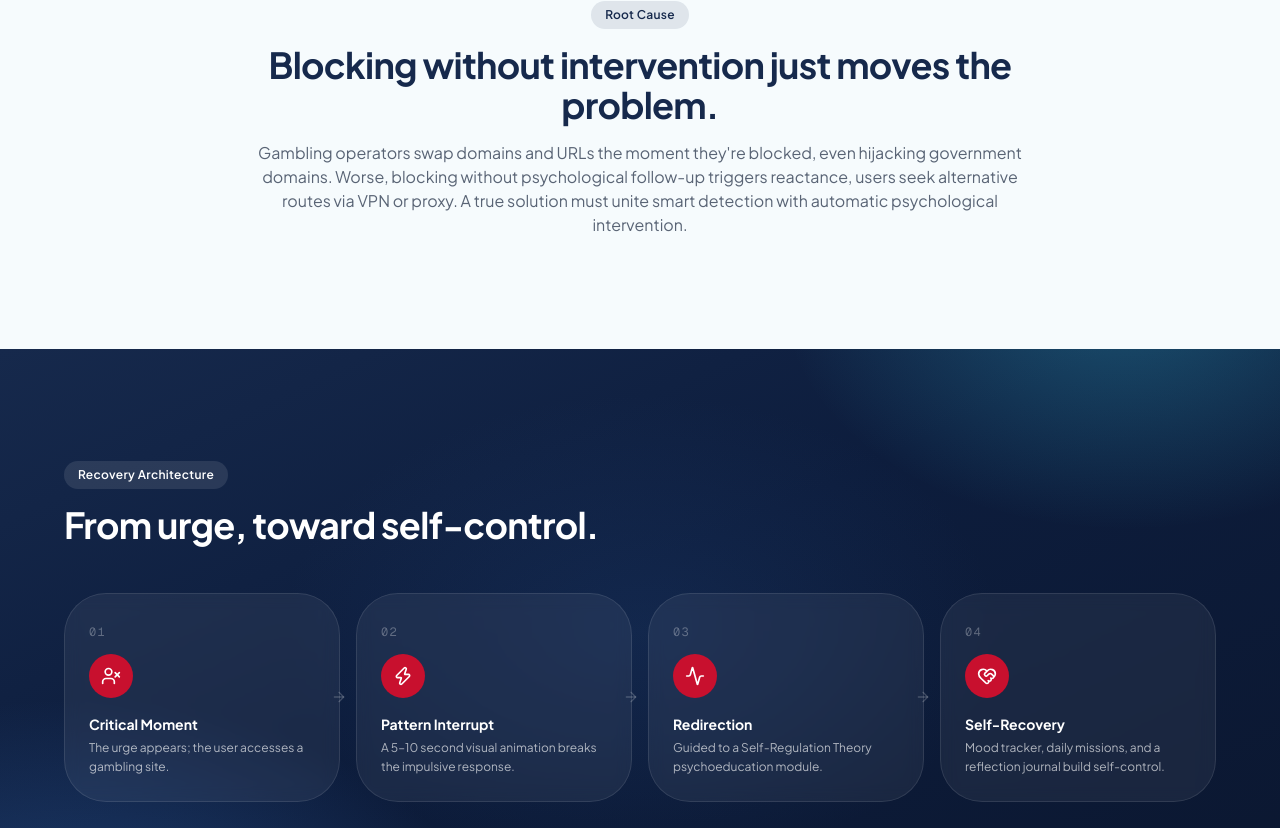
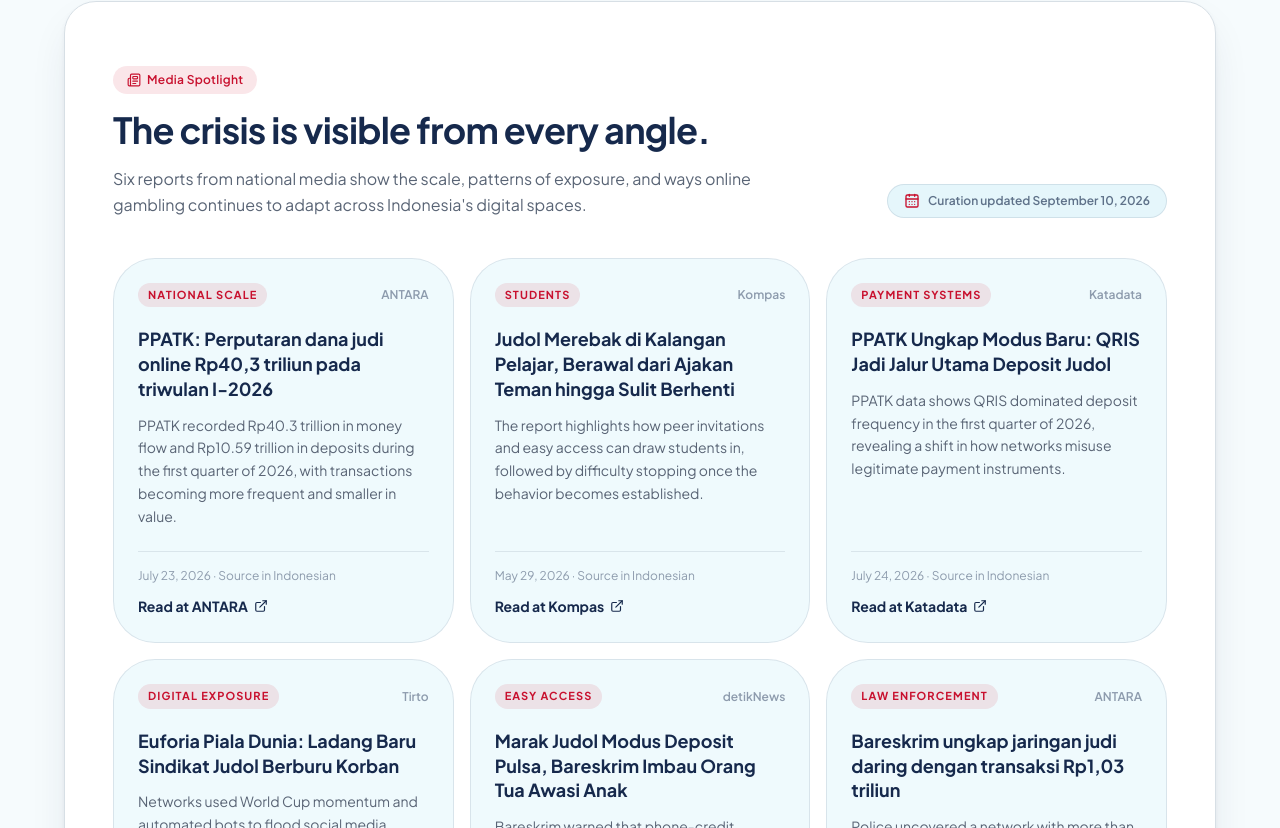
Before and after one commit to Gamblock-AI/Gamblock-AI-Website, a Next.js app: page /en/dampak in a window 1280 px wide. Shown: the part 1452-2280 px from the top of the page. Built offline with nearby package versions, Linux system fonts and the light colour scheme; no server answers.

Commit message:
feat(dampak): add minimal nav and media coverage

```diff
--- a/app/[locale]/(landing)/dampak/DampakContent.tsx
+++ b/app/[locale]/(landing)/dampak/DampakContent.tsx
@@ -1,7 +1,19 @@
 'use client';
 
 import { Link } from '@/i18n/routing';
-import { ArrowRight, TrendingUp, Users, UserX, ShieldX, Zap, Activity, HeartHandshake } from 'lucide-react';
+import {
+  Activity,
+  ArrowRight,
+  CalendarDays,
+  ExternalLink,
+  HeartHandshake,
+  Newspaper,
+  ShieldX,
+  TrendingUp,
+  Users,
+  UserX,
+  Zap,
+} from 'lucide-react';
 import { useLocale, useTranslations } from 'next-intl';
 import { Button } from '@/components/ui/button';
 import { Section } from '@/components/ui/section';
@@ -15,10 +27,80 @@ import { FixedBackground } from '@/components/landing/FixedBackground';
 import { SiteFooter } from '@/components/landing/SiteFooter';
 import { ROUTES } from '@/routes';
 
+const NEWS_UPDATED_AT = '2026-09-10';
+
+const NEWS_DATE_FORMATTERS = {
+  en: new Intl.DateTimeFormat('en-US', {
+    day: 'numeric',
+    month: 'long',
+    year: 'numeric',
+    timeZone: 'UTC',
+  }),
+  id: new Intl.DateTimeFormat('id-ID', {
+    day: 'numeric',
+    month: 'long',
+    year: 'numeric',
+    timeZone: 'UTC',
+  }),
+} as const;
+
+const NEWS_ITEMS = [
+  {
+    source: 'ANTARA',
+    publishedAt: '2026-07-23',
+    topicKey: 'newsTopicScale',
+    summaryKey: 'news1Summary',
+    title: 'PPATK: Perputaran dana judi online Rp40,3 triliun pada triwulan I-2026',
+    href: 'https://www.antaranews.com/berita/5663168/ppatk-perputaran-dana-judi-online-rp403-triliun-pada-triwulan-i-2026',
+  },
+  {
+    source: 'Kompas',
+    publishedAt: '2026-05-29',
+    topicKey: 'newsTopicYouth',
+    summaryKey: 'news2Summary',
+    title: 'Judol Merebak di Kalangan Pelajar, Berawal dari Ajakan Teman hingga Sulit Berhenti',
+    href: 'https://amp.kompas.com/tren/read/2026/05/29/130000465/judol-merebak-di-kalangan-pelajar-berawal-dari-ajakan-teman-hingga-sulit',
+  },
+  {
+    source: 'Katadata',
+    publishedAt: '2026-07-24',
+    topicKey: 'newsTopicPayment',
+    summaryKey: 'news3Summary',
+    title: 'PPATK Ungkap Modus Baru: QRIS Jadi Jalur Utama Deposit Judol',
+    href: 'https://katadata.co.id/digital/teknologi/6a62ec8989a99/ppatk-ungkap-modus-baru-qris-jadi-jalur-utama-deposit-judol',
+  },
+  {
+    source: 'Tirto',
+    publishedAt: '2026-07-03',
+    topicKey: 'newsTopicExposure',
+    summaryKey: 'news4Summary',
+    title: 'Euforia Piala Dunia: Ladang Baru Sindikat Judol Berburu Korban',
+    href: 'https://tirto.id/euforia-piala-dunia-ladang-baru-sindikat-judol-berburu-korban-hy7t',
+  },
+  {
+    source: 'detikNews',
+    publishedAt: '2026-08-14',
+    topicKey: 'newsTopicAccess',
+    summaryKey: 'news5Summary',
+    title: 'Marak Judol Modus Deposit Pulsa, Bareskrim Imbau Orang Tua Awasi Anak',
+    href: 'https://news.detik.com/berita/d-8619345/marak-judol-modus-deposit-pulsa-bareskrim-imbau-orang-tua-awasi-anak',
+  },
+  {
+    source: 'ANTARA',
+    publishedAt: '2026-09-03',
+    topicKey: 'newsTopicEnforcement',
+    summaryKey: 'news6Summary',
+    title: 'Bareskrim ungkap jaringan judi daring dengan transaksi Rp1,03 triliun',
+    href: 'https://www.antaranews.com/berita/5724419/bareskrim-ungkap-jaringan-judi-daring-dengan-transaksi-rp103-triliun',
+  },
+] as const;
+
 export function DampakContent() {
   const t = useTranslations('DampakContent');
   const locale = useLocale();
-  const formatLocale = locale === 'en' ? 'en-US' : 'id-ID';
+  const isEnglish = locale === 'en';
+  const formatLocale = isEnglish ? 'en-US' : 'id-ID';
+  const newsDateFormatter = NEWS_DATE_FORMATTERS[isEnglish ? 'en' : 'id'];
 
   const crisis = [
     { icon: TrendingUp, value: 286.84, prefix: 'Rp', suffix: t('crisis1Suffix'), decimals: 2, label: t('crisis1'), src: 'PPATK, 2026' },
@@ -42,7 +124,7 @@ export function DampakContent() {
     <div className="relative text-foreground">
       <SkipLink />
       <FixedBackground />
-      <MarketingNav />
+      <MarketingNav minimal />
       <main id="main-content">
 
       {/* HERO */}
@@ -102,6 +184,77 @@ export function DampakContent() {
             ))}
           </div>
         </div>
+      </Section>
+
+      {/* MEDIA COVERAGE */}
+      <Section tone="plain" panel>
+        <div className="flex flex-col gap-6 md:flex-row md:items-end md:justify-between">
+          <Reveal className="max-w-2xl">
+            <Pill variant="accent" className="mb-4">
+              <Newspaper className="size-3.5" aria-hidden="true" />
+              {t('newsKicker')}
+            </Pill>
+            <h2 className="text-heading text-3xl text-navy md:text-4xl">{t('newsTitle')}</h2>
+            <p className="mt-4 text-base leading-relaxed text-muted-foreground">
+              {t('newsBody')}
+            </p>
+          </Reveal>
+
+          <Reveal className="shrink-0">
+            <div className="inline-flex items-center gap-2 rounded-full border border-navy/10 bg-sky-light/40 px-4 py-2 text-xs font-semibold text-navy/65">
+              <CalendarDays className="size-4 text-crimson" aria-hidden="true" />
+              {t('newsUpdated', {
+                date: newsDateFormatter.format(new Date(`${NEWS_UPDATED_AT}T00:00:00Z`)),
+              })}
+            </div>
+          </Reveal>
+        </div>
+
+        <ul className="mt-10 grid gap-4 md:grid-cols-2 lg:grid-cols-3">
+          {NEWS_ITEMS.map((item, index) => {
+            const readLabel = t('newsReadAt', { source: item.source });
+
+            return (
+              <li key={item.href}>
+                <Reveal className="h-full" delay={(index % 3) * 0.06}>
+                  <a
+                    href={item.href}
+                    hrefLang="id"
+                    target="_blank"
+                    rel="noreferrer noopener"
+                    aria-label={`${readLabel}: ${item.title}`}
+                    className="group flex h-full flex-col rounded-3xl border border-navy/10 bg-sky-light/25 p-6 outline-none transition-[transform,border-color,box-shadow] duration-200 hover:-translate-y-1 hover:border-navy/20 hover:shadow-soft focus-visible:ring-2 focus-visible:ring-crimson/50 focus-visible:ring-offset-2 motion-reduce:transform-none"
+                  >
+                    <div className="flex flex-wrap items-center justify-between gap-2">
+                      <span className="text-label rounded-full bg-crimson/10 px-2.5 py-1 text-crimson">
+                        {t(item.topicKey)}
+                      </span>
+                      <span className="text-xs font-semibold text-navy/45">{item.source}</span>
+                    </div>
+
+                    <h3 lang="id" className="mt-5 text-lg font-bold leading-snug text-navy">
+                      {item.title}
+                    </h3>
+                    <p className="mt-3 flex-1 text-sm leading-relaxed text-muted-foreground">
+                      {t(item.summaryKey)}
+                    </p>
+
+                    <div className="mt-6 border-t border-navy/10 pt-4">
+                      <p className="text-xs text-navy/45">
+                        {newsDateFormatter.format(new Date(`${item.publishedAt}T00:00:00Z`))}
+                        {isEnglish ? ` · ${t('newsSourceLanguage')}` : ''}
+                      </p>
+                      <span className="mt-3 inline-flex items-center gap-1.5 text-sm font-bold text-navy transition-colors group-hover:text-crimson">
+                        {readLabel}
+                        <ExternalLink className="size-3.5" aria-hidden="true" />
+                      </span>
+                    </div>
+                  </a>
+                </Reveal>
+              </li>
+            );
+          })}
+        </ul>
       </Section>
 
       {/* WHY BLOCKING ALONE FAILS */}
--- a/messages/en/marketing.json
+++ b/messages/en/marketing.json
@@ -199,6 +199,24 @@
     "demo2Label": "Players aged 21–30",
     "demo2Suffix": "k",
     "demo2Note": "Students & early-career group",
+    "newsKicker": "Media Spotlight",
+    "newsTitle": "The crisis is visible from every angle.",
+    "newsBody": "Six reports from national media show the scale, patterns of exposure, and ways online gambling continues to adapt across Indonesia's digital spaces.",
+    "newsUpdated": "Curation updated {date}",
+    "newsSourceLanguage": "Source in Indonesian",
+    "newsReadAt": "Read at {source}",
+    "newsTopicScale": "National Scale",
+    "newsTopicYouth": "Students",
+    "newsTopicPayment": "Payment Systems",
+    "newsTopicExposure": "Digital Exposure",
+    "newsTopicAccess": "Easy Access",
+    "newsTopicEnforcement": "Law Enforcement",
+    "news1Summary": "PPATK recorded Rp40.3 trillion in money flow and Rp10.59 trillion in deposits during the first quarter of 2026, with transactions becoming more frequent and smaller in value.",
+    "news2Summary": "The report highlights how peer invitations and easy access can draw students in, followed by difficulty stopping once the behavior becomes established.",
+    "news3Summary": "PPATK data shows QRIS dominated deposit frequency in the first quarter of 2026, revealing a shift in how networks misuse legitimate payment instruments.",
+    "news4Summary": "Networks used World Cup momentum and automated bots to flood social media comments with online gambling promotions and links.",
+    "news5Summary": "Bareskrim warned that phone-credit deposits broaden access and urged parents to take a more active role in supervising children's digital activity.",
+    "news6Summary": "Police uncovered a network with more than Rp1 trillion in transactions, illustrating the scale of the operation and the money flows involved.",
     "whyKicker": "Root Cause",
     "whyTitle": "Blocking without intervention just moves the problem.",
     "whyBody": "Gambling operators swap domains and URLs the moment they're blocked, even hijacking government domains. Worse, blocking without psychological follow-up triggers reactance, users seek alternative routes via VPN or proxy. A true solution must unite smart detection with automatic psychological intervention.",
--- a/messages/id/marketing.json
+++ b/messages/id/marketing.json
@@ -199,6 +199,24 @@
     "demo2Label": "Pemain usia 21–30 tahun",
     "demo2Suffix": " Rb",
     "demo2Note": "Kelompok mahasiswa & awal karier",
+    "newsKicker": "Sorotan Media",
+    "newsTitle": "Krisis ini terlihat dari banyak sisi.",
+    "newsBody": "Enam liputan dari media nasional memperlihatkan skala, pola paparan, dan cara judi online terus beradaptasi di ruang digital Indonesia.",
+    "newsUpdated": "Kurasi diperbarui {date}",
+    "newsSourceLanguage": "Sumber berbahasa Indonesia",
+    "newsReadAt": "Baca di {source}",
+    "newsTopicScale": "Skala Nasional",
+    "newsTopicYouth": "Pelajar",
+    "newsTopicPayment": "Sistem Pembayaran",
+    "newsTopicExposure": "Paparan Digital",
+    "newsTopicAccess": "Akses Mudah",
+    "newsTopicEnforcement": "Penegakan Hukum",
+    "news1Summary": "PPATK mencatat perputaran dana Rp40,3 triliun dan deposit Rp10,59 triliun pada kuartal pertama 2026, dengan transaksi yang makin sering dan bernominal lebih kecil.",
+    "news2Summary": "Liputan ini menyoroti bagaimana ajakan teman dan akses mudah dapat menjadi pintu masuk bagi pelajar, disertai kesulitan berhenti setelah kebiasaan terbentuk.",
+    "news3Summary": "Data PPATK menunjukkan QRIS mendominasi frekuensi deposit pada kuartal I 2026, memperlihatkan pergeseran cara jaringan menyalahgunakan instrumen pembayaran yang sah.",
+    "news4Summary": "Sindikat memanfaatkan momentum Piala Dunia serta bot otomatis untuk membanjiri komentar media sosial dengan promosi dan tautan judi online.",
+    "news5Summary": "Bareskrim memperingatkan penggunaan deposit pulsa yang memperluas akses dan meminta orang tua lebih aktif mengawasi aktivitas digital anak.",
+    "news6Summary": "Polisi mengungkap jaringan dengan transaksi lebih dari Rp1 triliun, memperlihatkan besarnya skala operasi dan aliran dana yang ditangani.",
     "whyKicker": "Akar Masalah",
     "whyTitle": "Blokir tanpa intervensi hanya memindahkan masalah.",
     "whyBody": "Operator judi mengganti domain dan URL segera setelah diblokir, bahkan membajak domain pemerintah. Lebih jauh, pemblokiran tanpa tindak lanjut psikologis memicu efek reaktansi, pengguna mencari jalur alternatif lewat VPN atau proxy. Solusi sejati harus menyatukan deteksi cerdas dengan intervensi psikologis otomatis.",
```
